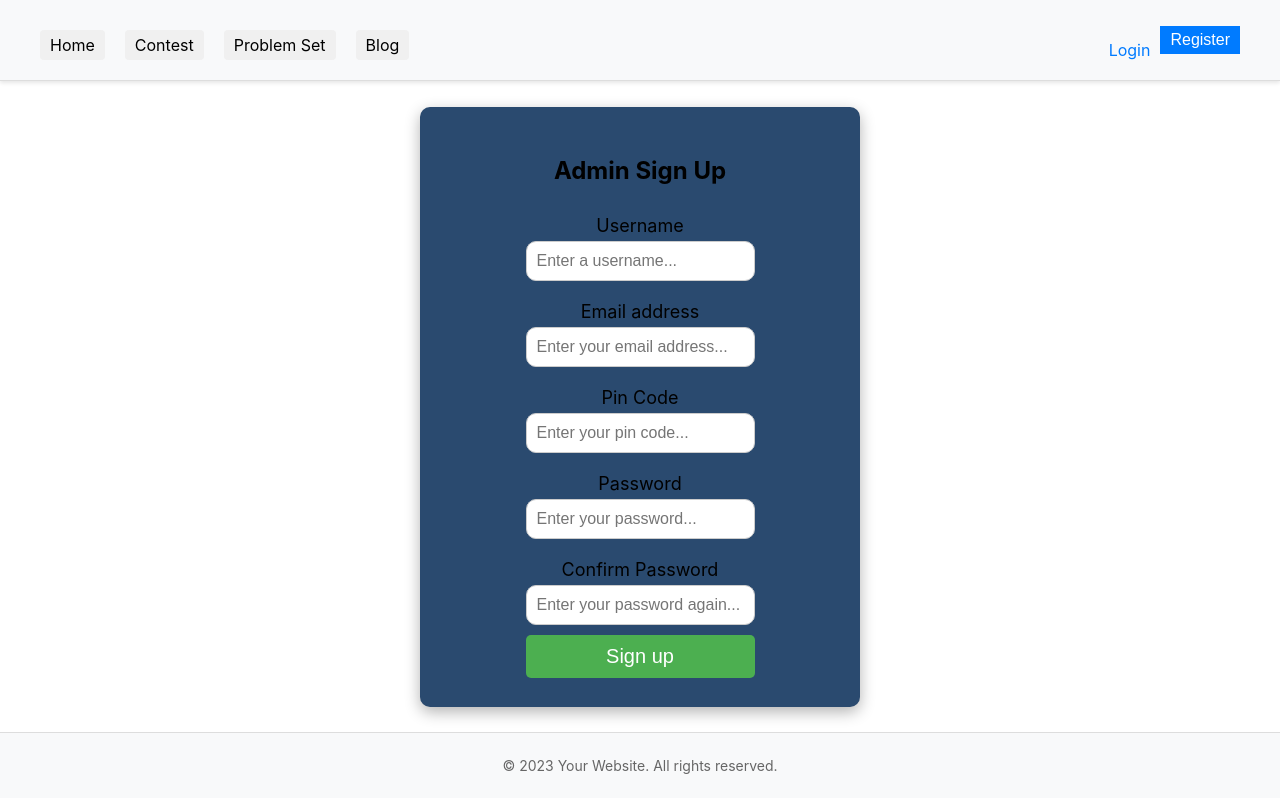
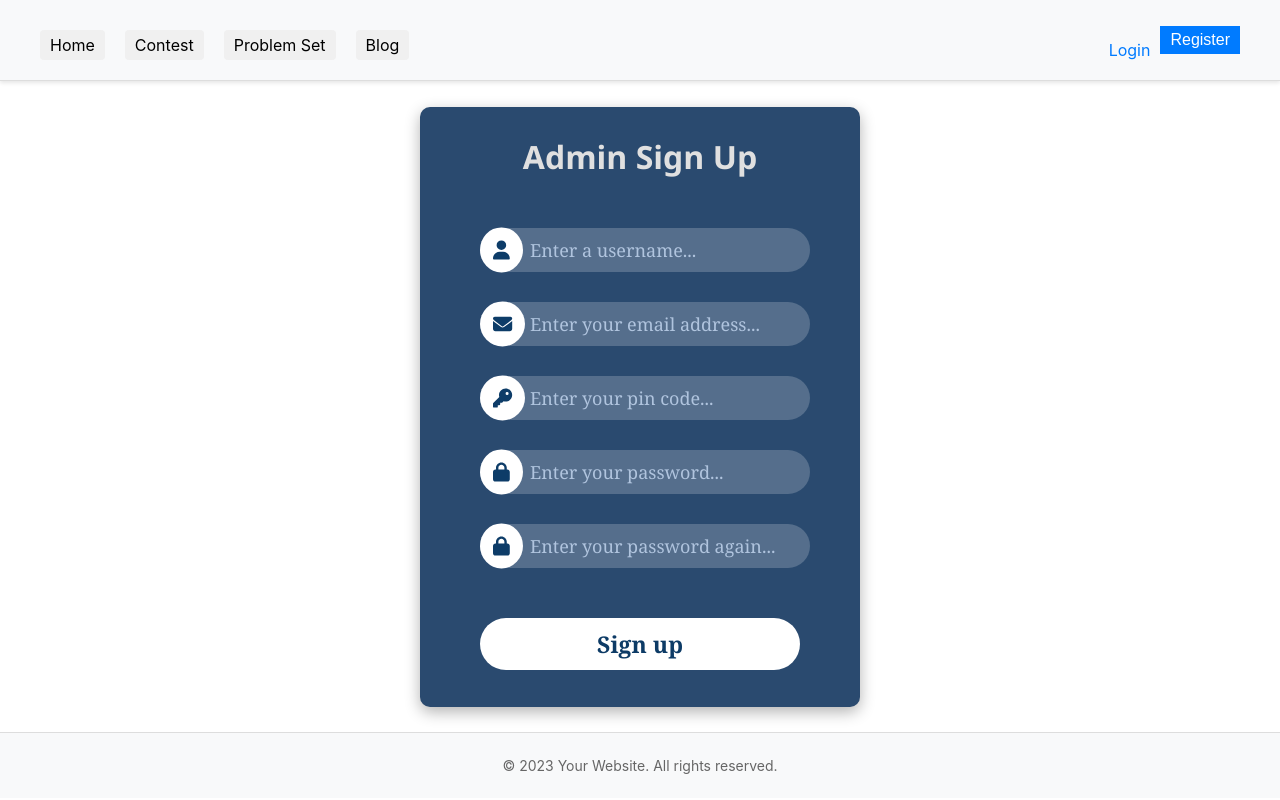
Before and after one commit to UmmeKulsumTumpa/SPL_02, a React (Create React App) app in the folder demo_project/frontend/: page /register/admin in a window 1280 px wide. Built offline with nearby package versions, Linux system fonts and the light colour scheme.

Commit message:
registration icon and label fixed

```diff
--- a/demo_project/frontend/src/components/AdminRegistrationPage.js
+++ b/demo_project/frontend/src/components/AdminRegistrationPage.js
@@ -3,6 +3,8 @@ import axios from 'axios';
 import '../styles/AdminRegistrationPage.css';
 import { validateEmail, checkUsernameExists } from '../utils/adminValidation';
 import { useNavigate } from 'react-router-dom';
+import { FontAwesomeIcon } from '@fortawesome/react-fontawesome';
+import { faUser, faLock, faEnvelope, faKey } from '@fortawesome/free-solid-svg-icons';
 
 function AdminRegistrationPage() {
     const [formData, setFormData] = useState({
@@ -93,10 +95,11 @@ function AdminRegistrationPage() {
     };
 
     return (
-        <div className="register-container">
-            <h2>Admin Sign Up</h2>
-            <form onSubmit={handleSubmit} noValidate>
-                <label>Username</label>
+        <div className="admin-register-container">
+            <form onSubmit={handleSubmit} className="admin-register-form" noValidate>
+                <h1 className="admin-register-title">Admin Sign Up</h1>
+                <div className="admin-input-container">
+                    <FontAwesomeIcon icon={faUser} className="admin-icon admin-user-icon" />
                     <input
                         type="text"
                         name="username"
@@ -104,9 +107,10 @@ function AdminRegistrationPage() {
                         value={formData.username}
                         onChange={handleChange}
                     />
-                {errors.username && <p className="error-message">{errors.username}</p>}
-
-                <label>Email address</label>
+                    {errors.username && <p className="admin-error-message">{errors.username}</p>}
+                </div>
+                <div className="admin-input-container">
+                    <FontAwesomeIcon icon={faEnvelope} className="admin-icon admin-envelope-icon" />
                     <input
                         type="email"
                         name="email"
@@ -114,9 +118,10 @@ function AdminRegistrationPage() {
                         value={formData.email}
                         onChange={handleChange}
                     />
-                {errors.email && <p className="error-message">{errors.email}</p>}
-
-                <label>Pin Code</label>
+                    {errors.email && <p className="admin-error-message">{errors.email}</p>}
+                </div>
+                <div className="admin-input-container">
+                    <FontAwesomeIcon icon={faKey} className="admin-icon admin-key-icon" />
                     <input
                         type="text"
                         name="pinCode"
@@ -124,9 +129,10 @@ function AdminRegistrationPage() {
                         value={formData.pinCode}
                         onChange={handleChange}
                     />
-                {errors.pinCode && <p className="error-message">{errors.pinCode}</p>}
-
-                <label>Password</label>
+                    {errors.pinCode && <p className="admin-error-message">{errors.pinCode}</p>}
+                </div>
+                <div className="admin-input-container">
+                    <FontAwesomeIcon icon={faLock} className="admin-icon admin-lock-icon" />
                     <input
                         type="password"
                         name="password"
@@ -134,9 +140,10 @@ function AdminRegistrationPage() {
                         value={formData.password}
                         onChange={handleChange}
                     />
-                {errors.password && <p className="error-message">{errors.password}</p>}
-
-                <label>Confirm Password</label>
+                    {errors.password && <p className="admin-error-message">{errors.password}</p>}
+                </div>
+                <div className="admin-input-container">
+                    <FontAwesomeIcon icon={faLock} className="admin-icon admin-lock-icon" />
                     <input
                         type="password"
                         name="confirmPassword"
@@ -144,10 +151,10 @@ function AdminRegistrationPage() {
                         value={formData.confirmPassword}
                         onChange={handleChange}
                     />
-                {errors.confirmPassword && <p className="error-message">{errors.confirmPassword}</p>}
-
-                <button type="submit">Sign up</button>
-                {errors.form && <p className="error-message">{errors.form}</p>}
+                    {errors.confirmPassword && <p className="admin-error-message">{errors.confirmPassword}</p>}
+                </div>
+                <button type="submit" className="admin-register-button">Sign up</button>
+                {errors.form && <p className="admin-error-message">{errors.form}</p>}
             </form>
         </div>
     );
--- a/demo_project/frontend/src/styles/AdminRegistrationPage.css
+++ b/demo_project/frontend/src/styles/AdminRegistrationPage.css
@@ -1,60 +1,110 @@
-.register-container {
+/* AdminRegistrationPage.css */
+.admin-register-container {
+    background-color: #2a4a6f;
+    border-radius: 10px;
+    box-shadow: 0 5px 15px rgba(0, 0, 0, 0.3);
+    padding: 20px;
+    text-align: center;
     width: 100%;
-    min-height: 70vh;
-    height: 100%;
-    max-width: 450px;
-    margin: 0 auto;
-    margin-top: 5%;
-    margin-bottom: 5%;
-    padding: 10px;
-    background-color: #f4f4f4;
-    border-radius: 10px;
-    box-shadow: 0 0 10px rgba(0, 0, 0, 0.1);
+    max-width: 400px;
+    margin: auto;
+    margin-top: 2%;
+    margin-bottom: 2%;
+    display: flex;
+    flex-direction: column;
+    justify-content: center;
+    align-items: center;
+    height: 70vh;
+}
+
+.admin-register-container .admin-register-form {
+    width: 80%;
+}
+
+.admin-register-container .admin-register-title {
+    color: #e0e0e0;
+    margin-bottom: 50px;
+    font-family: 'Segoe UI', Tahoma, Geneva, Verdana, sans-serif;
     text-align: center;
 }
 
-.register-container h2 {
-    margin-bottom: 20px;
-    font-weight: bolder;
+.admin-register-container .admin-input-container {
+    position: relative;
+    margin-bottom: 30px;
 }
 
-.register-container form {
-    display: flex;
-    flex-direction: column;
+.admin-register-container .admin-input-container input {
+    width: calc(100% - 60px);
+    padding: 10px 20px 10px 50px;
+    border: none;
+    border-radius: 30px;
+    background: rgba(255, 255, 255, 0.2);
+    color: #ffffff;
+    font-size: 18px;
+    outline: none;
+    font-family: Georgia, 'Times New Roman', Times, serif;
 }
 
-.register-container label {
-    margin: 10px 0 5px;
-    font-size: large;
+.admin-register-container .admin-input-container input::placeholder {
+    color: #b0c4de;
 }
 
-.register-container input {
-    padding: 10px;
-    margin-bottom: 10px;
-    border: 1px solid #ccc;
-    border-radius: 10px;
-    font-size: medium;
+.admin-register-container .admin-icon {
+    position: absolute;
+    top: 50%;
+    transform: translateY(-50%);
+    background: #ffffff;
+    color: hsl(209, 77%, 23%);
+    padding: 13px;
+    border-radius: 50%;
+    font-size: 1.2em;
+    pointer-events: none;
 }
 
-.register-container button {
+.admin-register-container .admin-user-icon {
+    left: 0px;
+}
+
+.admin-register-container .admin-envelope-icon {
+    left: 0px;
+}
+
+.admin-register-container .admin-key-icon {
+    left: 0px;
+}
+
+.admin-register-container .admin-lock-icon {
+    left: 0px;
+}
+
+.admin-register-container .admin-register-button {
+    width: 100%;
     padding: 10px;
     border: none;
-    border-radius: 5px;
-    background-color: #4CAF50;
-    color: white;
-    font-size: 20px;
+    border-radius: 30px;
+    background: #ffffff;
+    color: #0d3b66;
+    font-size: 23px;
     cursor: pointer;
+    transition: background 0.3s;
+    font-weight: bolder;
+    font-family: Georgia, 'Times New Roman', Times, serif;
+    margin-top: 20px;
+    margin-bottom: 30px;
 }
 
-.register-container button:hover {
-    background-color: #45a049;
+.admin-register-container .admin-register-button:hover {
+    background: #b0c4de;
 }
 
-.register-container p {
-    margin-top: 20px;
+.admin-register-container .admin-error-message {
+    color: #ff6b6b;
+    margin-top: 5px;
+    font-size: 14px;
+    text-align: left;
+    padding-left: 60px;
+    margin-top: 5px; /* Ensures error message is close to the input field */
+    position: absolute;
+    width: 100%;
+    top: 100%;
 }
-
-.register-container a {
-    color: #4CAF50;
-    text-decoration: none;
-}
--- a/demo_project/frontend/src/styles/ContestantRegistrationPage.css
+++ b/demo_project/frontend/src/styles/ContestantRegistrationPage.css
@@ -14,7 +14,7 @@
     flex-direction: column;
     justify-content: center;
     align-items: center;
-    height: 55vh;
+    height: 70vh;
 }
 
 /* .register-container .register-form {
```
Lines whose indentation alone changed are shown as unchanged.
